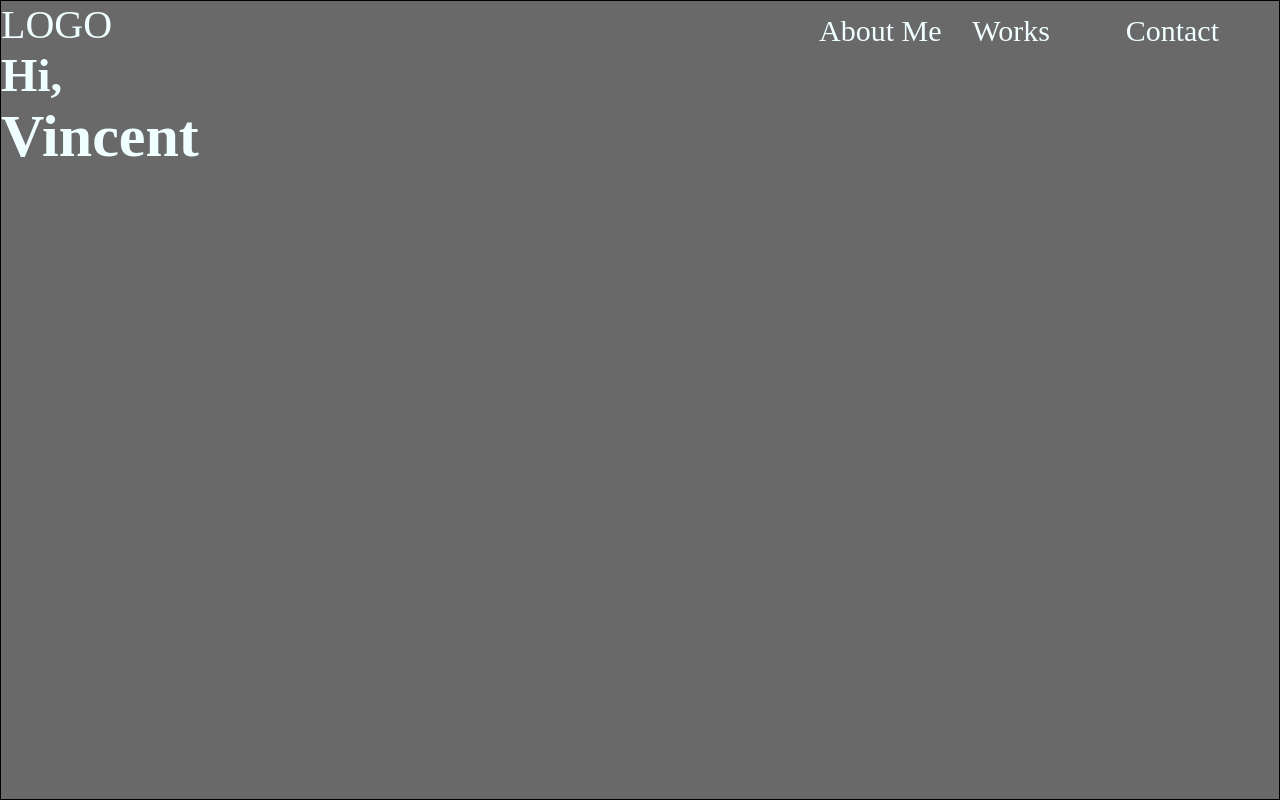
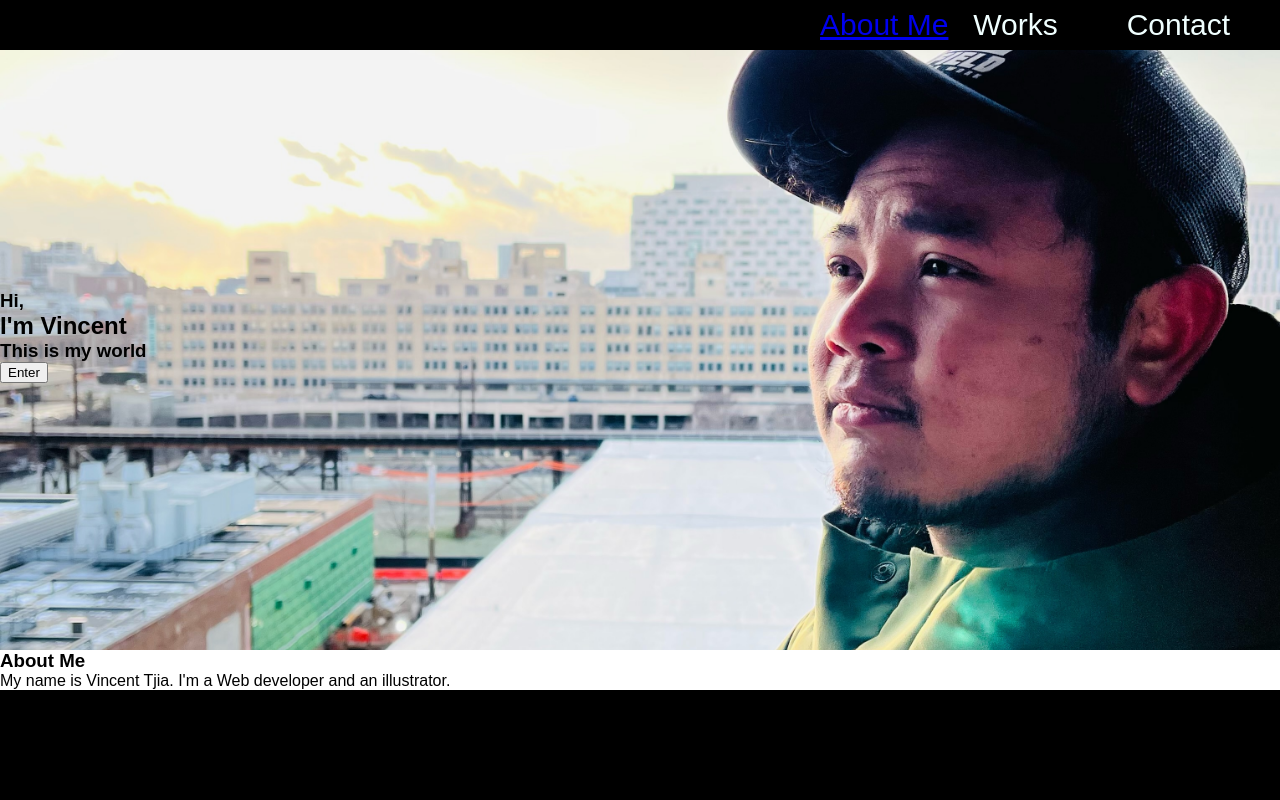
Before and after one commit to binnie51/vtjia.github.io, a plain HTML site: page index.html in a window 1280 px wide. Shown: the top 800 px of the page. Drawn offline with Linux system fonts and the light colour scheme.

Commit message:
hero image added

```diff
--- a/CSS/style.css
+++ b/assests/css/style.css
@@ -1,20 +1,14 @@
 * {
-    pading: 0px;
     margin: 0px;
     box-sizing: border-box;
+    font-family: Arial, Helvetica, sans-serif;
 }
 
-section {
-    height: 500px;
-    background-color: darkgrey;
-    border: solid black 1px;
-}
-
-.hero {
-    background-color: dimgray;
-    height: 100vh;
-    color: azure;
-    font-size: 40px;
+header .top {
+    background-color: black;
+    height: 50px;
+    color:azure;
+    align-content: space-around;
 }
 
 footer {
@@ -36,10 +30,29 @@ ul {
     align-items: flex-end;
 }
 
-li{
+li {
     width: 200px;
     text-decoration: none;
 }
+
+
+.hero {
+    background-image: url("../images/photo.PNG");
+    background-color: #cccc;
+    height: 600px;
+    background-position: center;
+    background-size: cover;
+    position: relative;
+}
+
+.hero-text {
+    position: absolute;
+    text-align: left;
+    top: 40%;
+    left: px;
+
+}
+
 /* header {
     font-family: 'Segoe UI', Tahoma, Geneva, Verdana, sans-serif;
     padding: 30px;
--- a/index.html
+++ b/index.html
@@ -3,28 +3,42 @@
     <head>
         <meta charset="UTF-8">
         <title>Vincent's Portfolio</title>
-        <link rel="stylesheet" href="./CSS/style.css">
+        <link rel="stylesheet" href="./assests/css/style.css">
     </head>
     <body>
-        <section class="hero">
+        <header>
+            <section class="top">
                 <nav>
-                <div>LOGO</div>
+                    <div id="logo">
+                        <img src="" alt="">
+                    </div>
                     <ul>
-                    <li>About Me</li>
+                        <li><a href="#about-me">About Me</a></li>
                         <li>Works</li>
                         <li>Contact</li>
                     </ul>
                 </nav>
+            </section>
+            <section class="hero">
                 <div class="hero-text">
                 <h3>Hi,</h3>
-                <h1>Vincent </h1>
-
-
+                <h1>I'm Vincent</h1>
+                <h3>This is my world</h3>
+                <button>Enter</button>
                 </div>
             </section>
+        </header>
+        <main>
+            <section id="about-me">
+                <article>
+                    <h1>About Me</h1>
+                    <p>
+                        My name is Vincent Tjia. I'm a Web developer and an illustrator.
+                    </p>
+                </article>
+            </section>
             <section></section>
-        <section></section>
-
+        </main>
         <footer></footer>
 
 
```
Also changed, not shown: assests/images/photo.PNG (added), 1 other file. Lines whose indentation alone changed are shown as unchanged.
